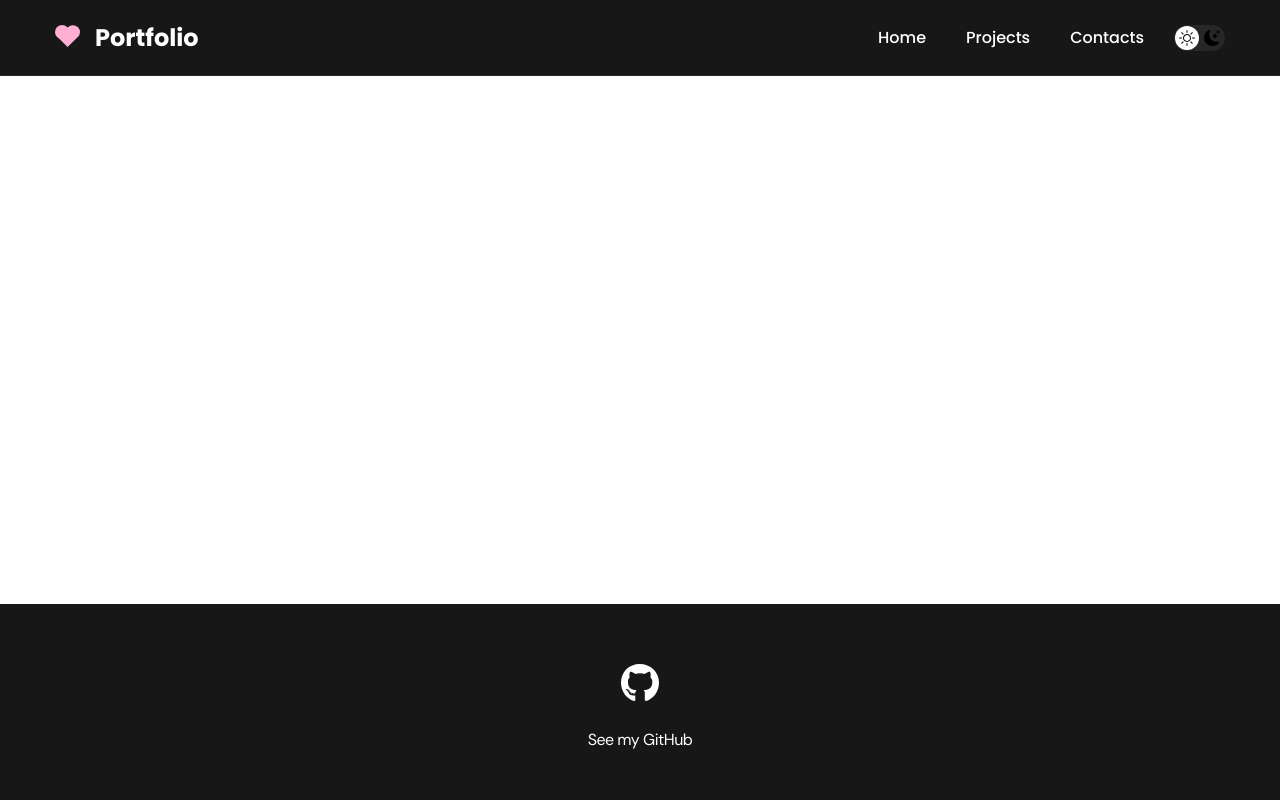
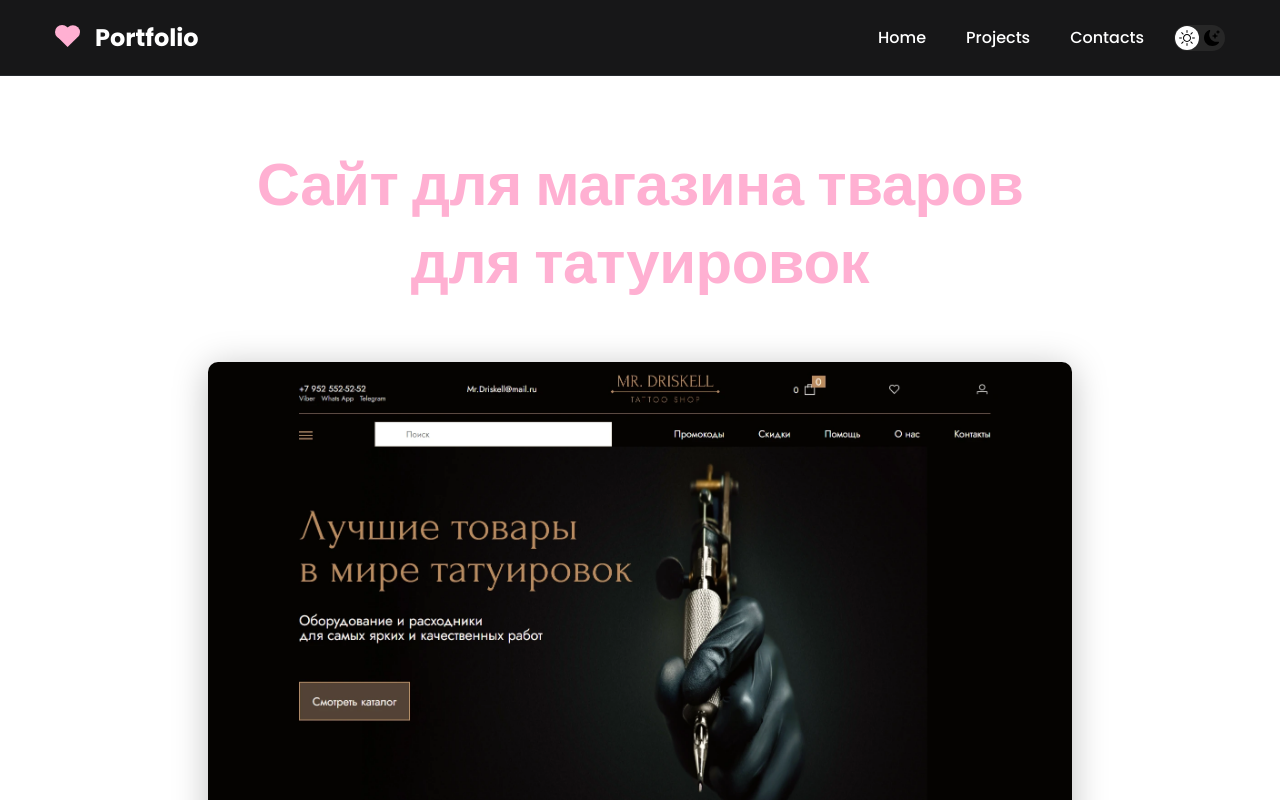
Before and after one commit to DashaTit/portfolio, a React (Create React App) app: page /project/0 in a window 1280 px wide. Shown: the top 800 px of the page. Built offline with nearby package versions, Linux system fonts and the light colour scheme.

Commit message:
dark/light mode

```diff
--- a/src/App.js
+++ b/src/App.js
@@ -6,8 +6,9 @@ import Navbar from "./components/navbar/Navbar";
 import Footer from "./components/footer/Footer";
 import Home from "./pages/Home"
 import Projects from "./pages/Projects";
+import Project from "./pages/Project";
 import Contacts from "./pages/Contacts";
-import Project from "./pages/Project";
+
 
 function App() {
     return (
@@ -17,7 +18,7 @@ function App() {
                 <Routes>
                     <Route path="/" element={<Home/>} />
                     <Route path="/projects" element={<Projects />} />
-                    <Route path="/project" element={<Project />} />
+                    <Route path="/project/:id" element={<Project />} />
                     <Route path="/contacts" element={<Contacts />} />
                 </Routes>
                 <Footer />
--- /dev/null
+++ b/src/components/btnDarkMode/btnDarkMode.js
@@ -0,0 +1,40 @@
+import { useState, useEffect, useRef } from "react";
+
+import sun from "./../../img/icons/sun.svg";
+import moon from "./../../img/icons/moon.svg";
+
+
+const BtnDarkMode = () => {
+
+    const [darkMode, setDarkMode] = useState('light');
+    const btnRef = useRef(null);
+
+    useEffect(() => {
+        console.log(darkMode)
+
+        if (darkMode === "dark") {
+            document.body.classList.add('dark')
+            btnRef.current.classList.add('dark-mode-btn--active')
+        } else {
+            document.body.classList.remove('dark')
+            btnRef.current.classList.remove('dark-mode-btn--active')
+        }
+    }, [darkMode]);
+
+
+    const toggleDarkMode = () => {
+        setDarkMode((currentValue) => {
+            return currentValue === "light" ? 'dark' : 'light';
+        });
+    }
+
+
+    return (
+        <button ref={btnRef} className="dark-mode-btn" onClick={toggleDarkMode}>
+                            <img src={sun} alt="Light mode" className="dark-mode-btn__icon" />
+                            <img src={moon} alt="Dark mode" className="dark-mode-btn__icon" />
+        </button>
+    );
+}
+
+export default BtnDarkMode;
--- a/src/components/navbar/Navbar.js
+++ b/src/components/navbar/Navbar.js
@@ -1,19 +1,14 @@
-import sun from "./../../img/icons/sun.svg";
-import moon from "./../../img/icons/moon.svg";
 import heart from "./../../img/icons/heart.svg";
 
 import { NavLink } from "react-router-dom";
 
 import "./style.css";
+import BtnDarkMode from "../btnDarkMode/btnDarkMode";
+
 
 const Navbar = () => {
-
     const activeLink = "nav-list__link nav-list__link--active"
     const normal = "nav-list__link"
-
-
-
-
     return (
         <nav className="nav">
             <div className="container">
@@ -23,23 +18,14 @@ const Navbar = () => {
                             <strong>Portfolio</strong>
                         </NavLink>
 
-
-                        <button className="dark-mode-btn">
-                            <img src={sun} alt="Light mode" className="dark-mode-btn__icon" />
-                            <img src={moon} alt="Dark mode" className="dark-mode-btn__icon" />
-
-                            </button>
-
+                        <BtnDarkMode></BtnDarkMode>
                         <ul className="nav-list">
-
                             <li className="nav-list__item">
                                 <NavLink to="/" className={({isActive}) => isActive ? activeLink : normal}>
                                     Home
                                 </NavLink>
 
                             </li>
-
-
                             <li className="nav-list__item">
                                 <NavLink to="/projects" className={({isActive}) => isActive ? activeLink : normal}>
                                     Projects
--- a/src/components/project/Project.js
+++ b/src/components/project/Project.js
@@ -1,14 +1,16 @@
 // import project01 from './../../img/projects/01.jpg';
 import "./style.css";
 
-const Project = ({title, img}) => {
+import { NavLink } from "react-router-dom";
+
+const Project = ({title, img, index}) => {
     return (
-        <li className="project">
-                    <a href="./project-page.html">
+        <NavLink to={`/project/${index}`}>
+            <li className="project">
                         <img src={img} alt={title} className="project__img" />
                         <h3 className="project__title">{title}</h3>
-                    </a>
-                </li>
+            </li>
+        </NavLink>
     );
 }
 
--- a/src/helpers/ProjectList.js
+++ b/src/helpers/ProjectList.js
@@ -7,7 +7,7 @@ import tstsoMini from "./../img/projects/tstso-rt-mini.png";
 const projects = [
     {
         title: "Сайт для магазина тваров для татуировок",
-        sills: "HTML, CSS, SCSS, JS",
+        skills: "HTML, CSS, SCSS, JS",
         imgMax: tatooSiteMax,
         imgMini: tatooSiteMini,
         gitHub: 'https://github.com/DashaTit/tatoo_site',
@@ -16,11 +16,11 @@ const projects = [
 
     {
         title: "Центр ЦТСО РТ",
-        sills: "HTML, CSS, SCSS, JS",
+        skills: "HTML, CSS, SCSS, JS",
         imgMax: tstsoMax,
         imgMini: tstsoMini,
-        gitHub: 'https://github.com/DashaTit/tatoo_site',
-        link: 'https://dashatit.github.io/tatoo_site/html/',
+        gitHub: 'https://github.com/DashaTit/Pautina-contest',
+        link: 'https://dashatit.github.io/Pautina-contest/',
     },
 
 ]
--- a/src/pages/Project.js
+++ b/src/pages/Project.js
@@ -1,22 +1,30 @@
+import { useParams } from 'react-router-dom';
+
+import {projects} from './../helpers/ProjectList'
+
 import p1 from "./../img/projects/tatoo-site.jpg";
 import BtnGitHub from "../components/GitHub-btn/GitHub-Btn";
 
-
 const Project = () => {
+    const {id} = useParams();
+    const project = projects[id];
+    console.log(project)
     return (
         <main className="section">
             <div className="container">
                 <div className="project-details">
 
-                <h1 className="title-1">Video service</h1>
+                    <h1 className="title-1">{project.title}</h1>
 
-                <img src={p1} alt="" className="project-details__cover" />
+                    <img src={project.imgMax} alt={project.title} className="project-details__cover" />
 
                     <div className="project-details__desc">
-                    <p>Skills: React, Node.js, MongoDB</p>
+                        <p>{project.skills}</p>
                     </div>
 
-                <BtnGitHub link="https://github.com/DashaTit/tatoo_site" />
+                    {project.gitHub && (
+                        <BtnGitHub link={project.gitHub} />
+                    )}
 
                 </div>
             </div>
--- a/src/pages/Projects.js
+++ b/src/pages/Projects.js
@@ -11,7 +11,7 @@ const Projects = () => {
 
                 {
                     projects.map((project, index) => {
-                        return <Project key={index} title={project.title} img={project.imgMini}  />
+                        return <Project key={index} title={project.title} img={project.imgMini} index={index}  />
                     })
                 }
 
```
Lines whose indentation alone changed are shown as unchanged.
